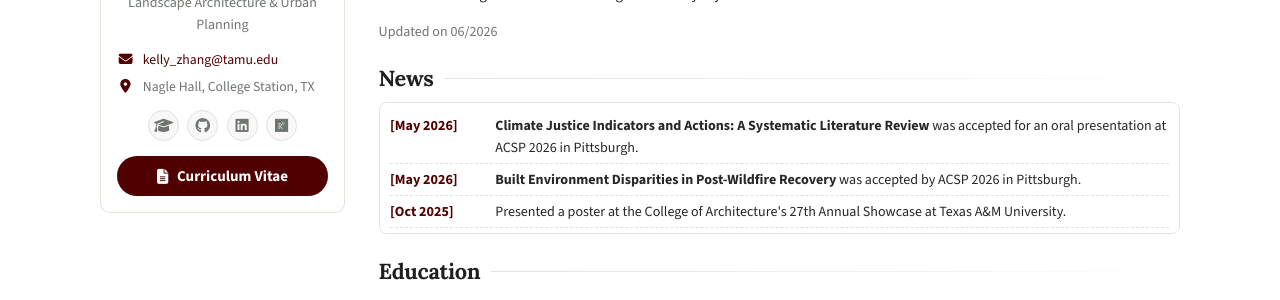
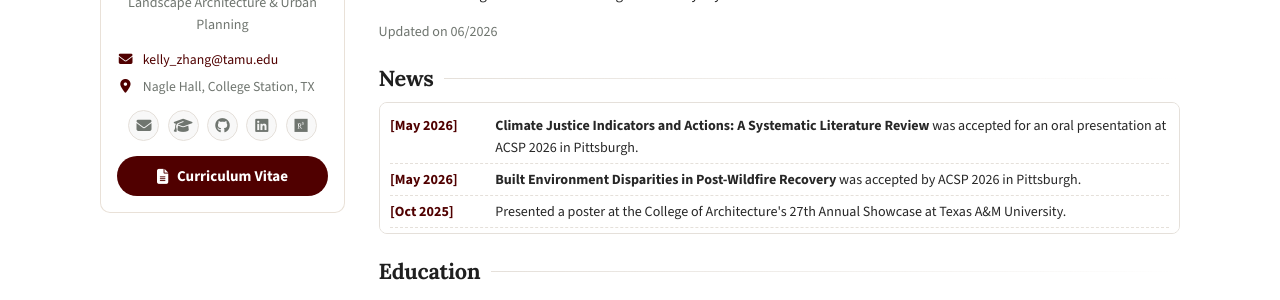
Before and after one commit to kellyzhang8/kellyzhang8.github.io, a Jekyll site: the page index.html, which Jekyll copies as it is, in a window 1280 px wide. Shown: the part 339-639 px from the top of the page. Built offline with Jekyll 4.4.1, drawn with Linux system fonts in a browser that asks for light colours.

Commit message:
Update homepage title and favicon image
Updated the title and meta tags to include Texas A&M University for better SEO and branding.

```diff
--- a/index.html
+++ b/index.html
@@ -11,19 +11,19 @@
   <meta name="googlebot" content="index, follow, max-image-preview:large">
   <link rel="canonical" href="https://kellyzhang8.github.io/">
   <meta name="theme-color" content="#500000">
-  <link rel="icon" type="image/svg+xml" href="assets/img/tamu-favicon.svg">
-  <link rel="shortcut icon" href="assets/img/tamu-favicon.svg">
-  <link rel="apple-touch-icon" href="assets/img/profile.jpg">
+  <link rel="icon" type="image/jpeg" href="https://kellyzhang8.github.io/assets/img/profile.jpg">
+  <link rel="shortcut icon" type="image/jpeg" href="https://kellyzhang8.github.io/assets/img/profile.jpg">
+  <link rel="apple-touch-icon" href="https://kellyzhang8.github.io/assets/img/profile.jpg">
   <meta property="og:type" content="profile">
   <meta property="og:site_name" content="Kaili (Kelly) Zhang">
-  <meta property="og:title" content="Kaili (Kelly) Zhang">
+  <meta property="og:title" content="Kaili (Kelly) Zhang | Texas A&M University">
   <meta property="og:description" content="Ph.D. student in Urban and Regional Science at Texas A&amp;M University, researching climate justice, ecological footprint, spatial data science, and urban analytics.">
   <meta property="og:url" content="https://kellyzhang8.github.io/">
   <meta property="og:image" content="https://kellyzhang8.github.io/assets/img/profile.jpg">
   <meta property="og:image:width" content="600">
   <meta property="og:image:height" content="600">
   <meta name="twitter:card" content="summary_large_image">
-  <meta name="twitter:title" content="Kaili (Kelly) Zhang">
+  <meta name="twitter:title" content="Kaili (Kelly) Zhang | Texas A&M University">
   <meta name="twitter:description" content="Ph.D. student in Urban and Regional Science at Texas A&amp;M University. Research: climate justice, ecological footprint, spatial data science, and urban analytics.">
   <meta name="twitter:image" content="https://kellyzhang8.github.io/assets/img/profile.jpg">
   <link rel="preconnect" href="https://fonts.googleapis.com">
@@ -92,6 +92,7 @@
         <li><i class="fa-solid fa-location-dot" aria-hidden="true"></i>Nagle Hall, College Station, TX</li>
       </ul>
       <ul class="socials" aria-label="Profile links">
+        <li><a href="mailto:kelly_zhang@tamu.edu" title="Email"><i class="fa-solid fa-envelope" aria-hidden="true"></i></a></li>
         <li><a href="https://scholar.google.com/citations?user=Z9rfcV0AAAAJ&amp;hl=en" target="_blank" rel="noopener" title="Google Scholar"><i class="fa-solid fa-graduation-cap" aria-hidden="true"></i></a></li>
         <li><a href="https://github.com/kellyzhang8" target="_blank" rel="noopener" title="GitHub"><i class="fa-brands fa-github" aria-hidden="true"></i></a></li>
         <li><a href="https://www.linkedin.com/in/kaili-zhang-966ab42a8" target="_blank" rel="noopener" title="LinkedIn"><i class="fa-brands fa-linkedin" aria-hidden="true"></i></a></li>
```
Also changed, not shown: other parts of index.html (+1 -1 lines).
